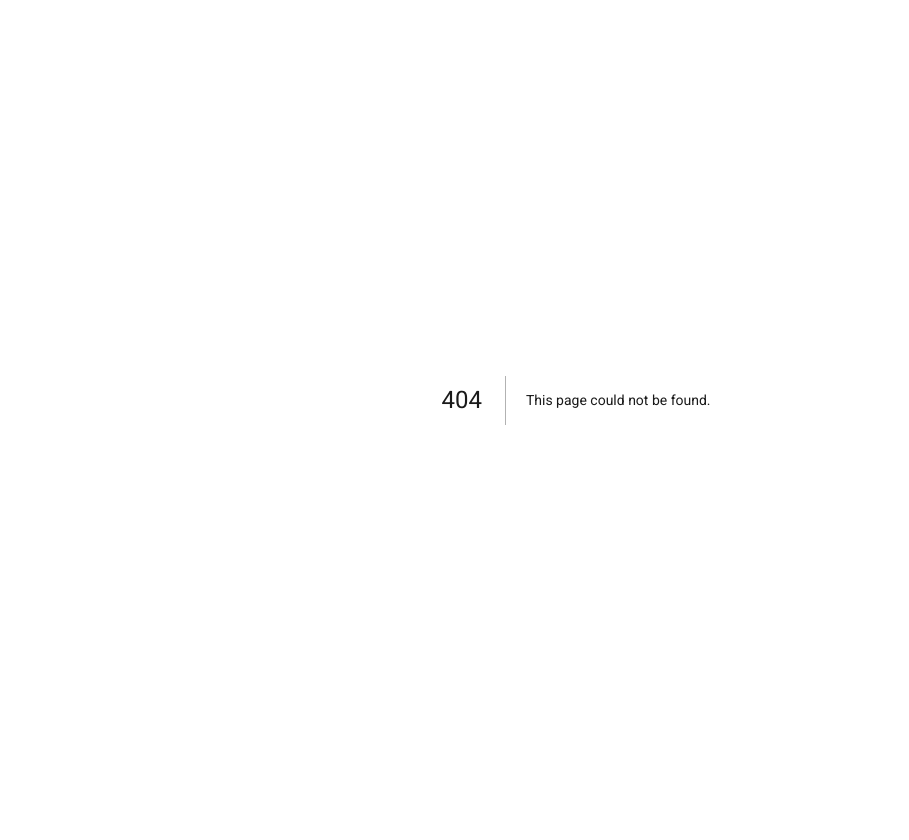
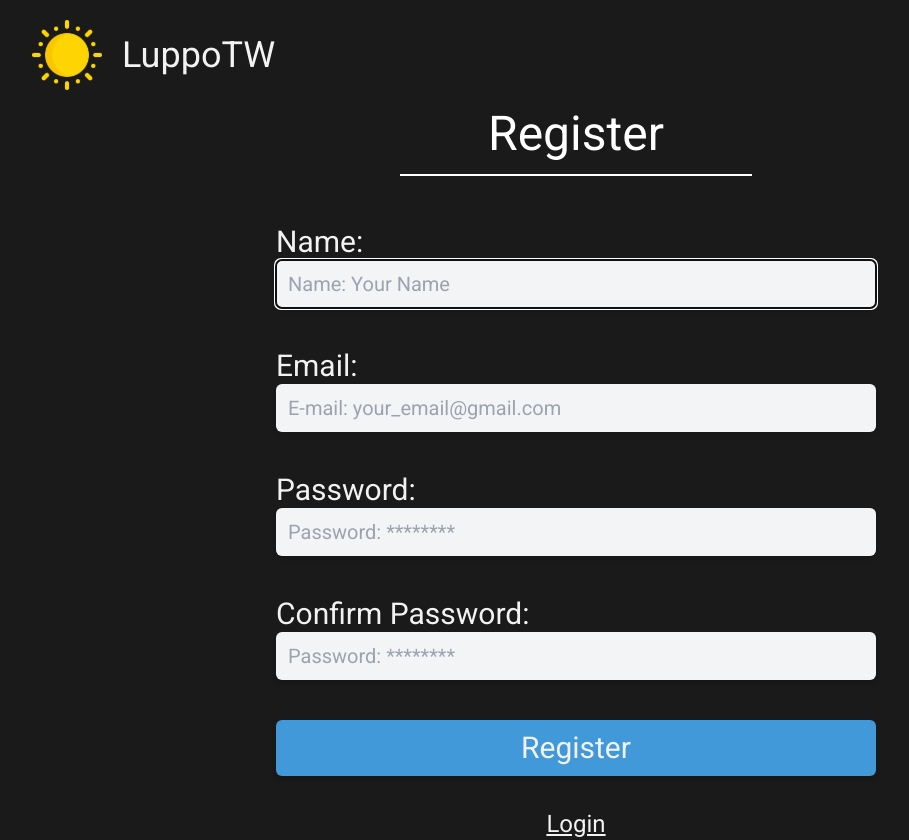
Before and after one commit to FernandoLuppo/Weather, a Next.js app: page /register in a window 1280 px wide. Before the commit this address had no page. Shown: the whole page, without its empty margins (64-973 px from the left). Before the commit the page ends 800 px from the top, so only its background shows below. Built offline with nearby package versions, Linux system fonts and the light colour scheme.

Commit message:
feat: created register page

```diff
--- /dev/null
+++ b/src/app/register/layout.tsx
@@ -0,0 +1,23 @@
+import React from "react"
+import type { ReactNode } from "react"
+import type { Metadata } from "next"
+import "../globals.css"
+
+interface RegisterLayoutProps {
+  children: ReactNode
+}
+
+export const metadata: Metadata = {
+  title: "Create Next App",
+  description: "Generated by create next app"
+}
+
+export default function RegisterLayout({
+  children
+}: RegisterLayoutProps): JSX.Element {
+  return (
+    <html lang="en">
+      <body className="min-h-screen flex flex-col bg-primary">{children}</body>
+    </html>
+  )
+}
--- /dev/null
+++ b/src/app/register/page.tsx
@@ -0,0 +1,146 @@
+"use client"
+
+import Link from "next/link"
+import { yupResolver } from "@hookform/resolvers/yup"
+import { useForm } from "react-hook-form"
+import type { SubmitHandler } from "react-hook-form"
+import { useCallback } from "react"
+import Header from "@/components/Header"
+import { useAuth } from "@/hooks"
+import { registerSchema } from "@/utils"
+
+interface IHandleSubmit {
+  name: string
+  email: string
+  password: string
+  confirmPassword: string
+}
+
+export default function Login(): JSX.Element {
+  const { register, handleSubmit, formState, reset } = useForm({
+    mode: "all",
+    resolver: yupResolver(registerSchema),
+    defaultValues: {
+      name: "",
+      email: "",
+      password: "",
+      confirmPassword: ""
+    }
+  })
+  const { errors, isSubmitting } = formState
+
+  const handleSubmitData: SubmitHandler<IHandleSubmit> = useCallback(
+    async data => {
+      await useAuth({
+        data,
+        method: "post",
+        pageToRedirect: "/",
+        url: "/user/register"
+      })
+      reset()
+    },
+    []
+  )
+
+  return (
+    <>
+      <Header />
+      <main className="flex items-center justify-center flex-col flex-1 py-10 md:py-0 md:mt-0">
+        <div className="flex flex-col items-center mb-12 gap-4">
+          <h1 className="text-white text-3xl md:text-5xl">Register</h1>
+          <div className="h-[2px] w-[200%] bg-white"></div>
+        </div>
+
+        <form
+          onSubmit={handleSubmit(handleSubmitData)}
+          className="max-md:w-full flex flex-col gap-10 px-10 md:px-0 "
+        >
+          <div className="flex flex-col">
+            <label htmlFor="" className="text-textWhite text-2xl md:text-3xl">
+              Name:
+            </label>
+            <input
+              {...register("name")}
+              type="text"
+              autoFocus
+              placeholder="Name: Your Name"
+              className="h-12 w-full md:w-[600px] rounded-md px-3 text-base md:text-xl bg-gray-100 shadow-md"
+            />
+            {errors.name !== undefined && (
+              <p className="text-red-500 w-full md:w-[600px] mt-1 text-xs md:text-base">
+                {errors?.name?.message}
+              </p>
+            )}
+          </div>
+
+          <div className="flex flex-col">
+            <label htmlFor="" className="text-textWhite text-2xl md:text-3xl">
+              Email:
+            </label>
+            <input
+              {...register("email")}
+              type="email"
+              placeholder="E-mail: your_email@gmail.com"
+              className="h-12 w-full md:w-[600px] rounded-md px-3 text-base md:text-xl bg-gray-100 shadow-md"
+            />
+            {errors.email !== undefined && (
+              <p className="text-red-500 w-full md:w-[600px] mt-1 text-xs md:text-base">
+                {errors?.email?.message}
+              </p>
+            )}
+          </div>
+
+          <div className="flex flex-col">
+            <label htmlFor="" className="text-textWhite text-2xl md:text-3xl">
+              Password:
+            </label>
+            <input
+              {...register("password")}
+              type="password"
+              placeholder="Password: ********"
+              className="h-12 w-full md:w-[600px] rounded-md px-3 text-base md:text-xl bg-gray-100 shadow-md"
+            />
+            {errors.password !== undefined && (
+              <p className="text-red-500 w-full md:w-[600px] mt-1 text-xs md:text-base">
+                {errors?.password?.message}
+              </p>
+            )}
+          </div>
+
+          <div className="flex flex-col">
+            <label htmlFor="" className="text-textWhite text-2xl md:text-3xl">
+              Confirm Password:
+            </label>
+            <input
+              {...register("confirmPassword")}
+              type="password"
+              placeholder="Password: ********"
+              className="h-12 w-full md:w-[600px] rounded-md px-3 text-base md:text-xl bg-gray-100 shadow-md"
+            />
+            {errors.confirmPassword !== undefined && (
+              <p className="text-red-500 w-full md:w-[600px] mt-1 text-xs md:text-base">
+                {errors?.confirmPassword?.message}
+              </p>
+            )}
+          </div>
+
+          <div className="flex flex-col justify-center items-center gap-8">
+            <button
+              type="submit"
+              disabled={isSubmitting}
+              className="h-14 w-full rounded-md text-3xl bg-secondary text-textWhite shadow-md hover:bg-secondaryHover transition-all"
+            >
+              Register
+            </button>
+            <Link
+              href={"/login"}
+              className="text-xl md:text-2xl underline w-fit text-textWhite hover:text-gray-300 transition-all"
+            >
+              Login
+            </Link>
+          </div>
+        </form>
+      </main>
+    </>
+  )
+}
```
